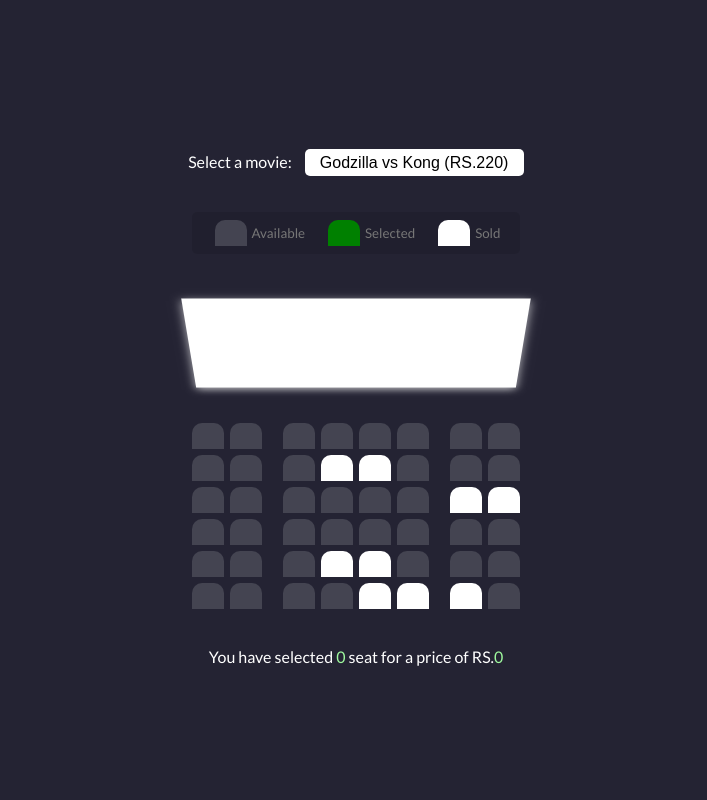
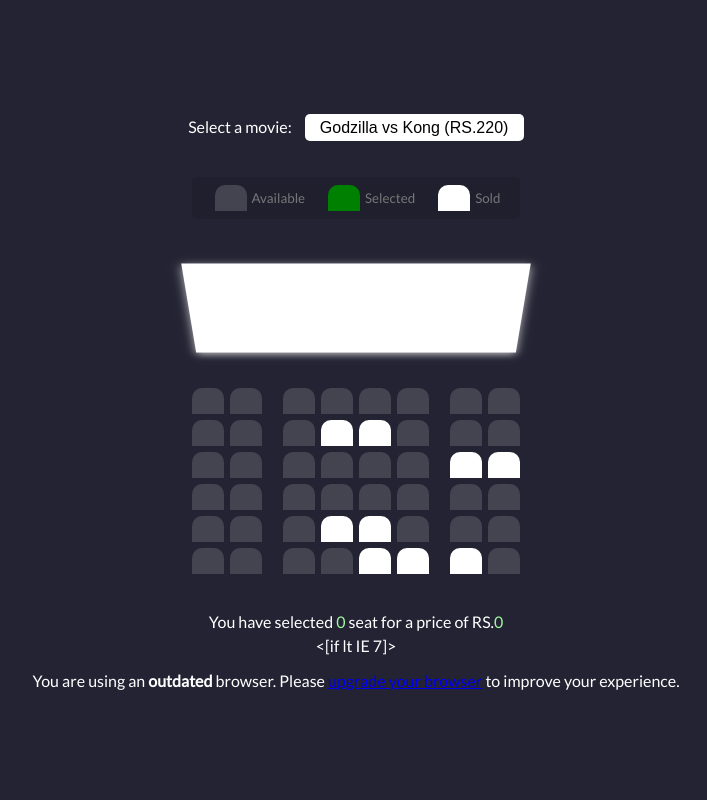
Before and after one commit to winsignares/Cine, a Flask app: page /fronted/indexAsientos in a window 1280 px wide. Shown: the whole page, without its empty margins (284-991 px from the left). Run offline with Flask 3, Linux system fonts and the light colour scheme.

Commit message:
Subo cambios de actualizacion

```diff
--- a/src/config/templates/Main/LayoutAsientos.html
+++ b/src/config/templates/Main/LayoutAsientos.html
@@ -16,9 +16,9 @@
     <body>
         {% block body %}
   {% endblock %}
-        <!--[if lt IE 7]>
+        <[if lt IE 7]>
             <p class="browsehappy">You are using an <strong>outdated</strong> browser. Please <a href="#">upgrade your browser</a> to improve your experience.</p>
-        <![endif]-->
+        <![endif]>
         <!--MIS SCRIPTS-->
         <script src="{{url_for('static', filename='/js/scriptasientos.js')}}"></script>
     </body>
--- a/src/config/templates/Main/LayoutMainLogin.html
+++ b/src/config/templates/Main/LayoutMainLogin.html
@@ -3,6 +3,7 @@
 <head>
     <title>
         <!--Titulo de la pag la cual estamos desarrollando-->
+
     </title>
     <meta charset="UTF-8">
     <meta name="viewport" content="width=device-width, initial-scale=1">
--- a/src/config/templates/Main/Main.html
+++ b/src/config/templates/Main/Main.html
@@ -5,7 +5,8 @@
     <meta http-equiv="X-UA-Compatible" content="IE=edge">
     <meta name="viewport" content="width=device-width, initial-scale=1.0">
     <title>
-        Peliculas
+        <!--Peliculas-->
+
     </title>
     <!-- GOOGLE FONTS -->
     <link rel="preconnect" href="https://fonts.gstatic.com">
@@ -49,7 +50,7 @@
 </div>
 <!-- FIN NAV -->
 
-<!-- HERO SECTION -->
+<!-- INICIAR SESION -->
 <div class="hero-section">
     <!-- HERO SLIDE -->
     <div class="hero-slide">
```
